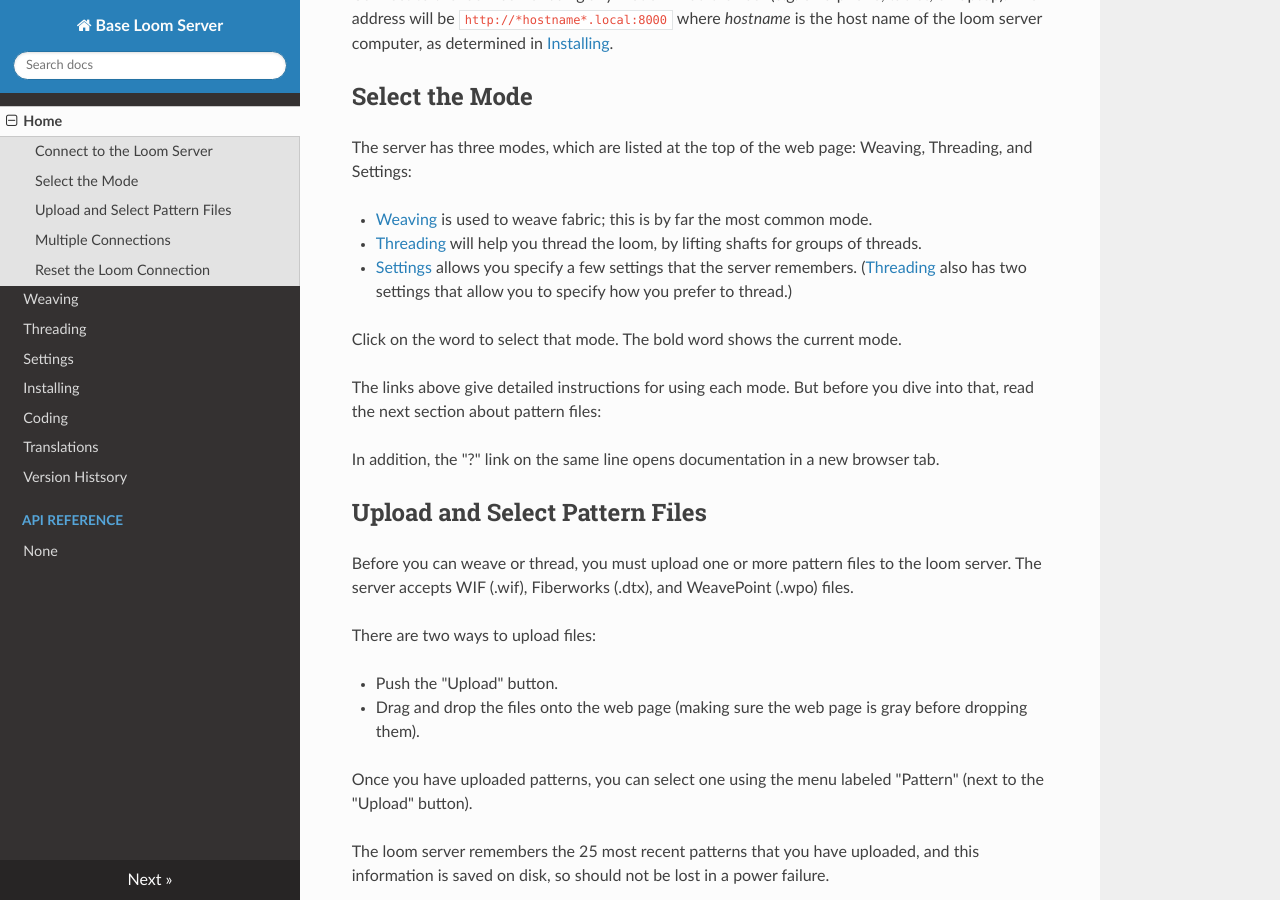
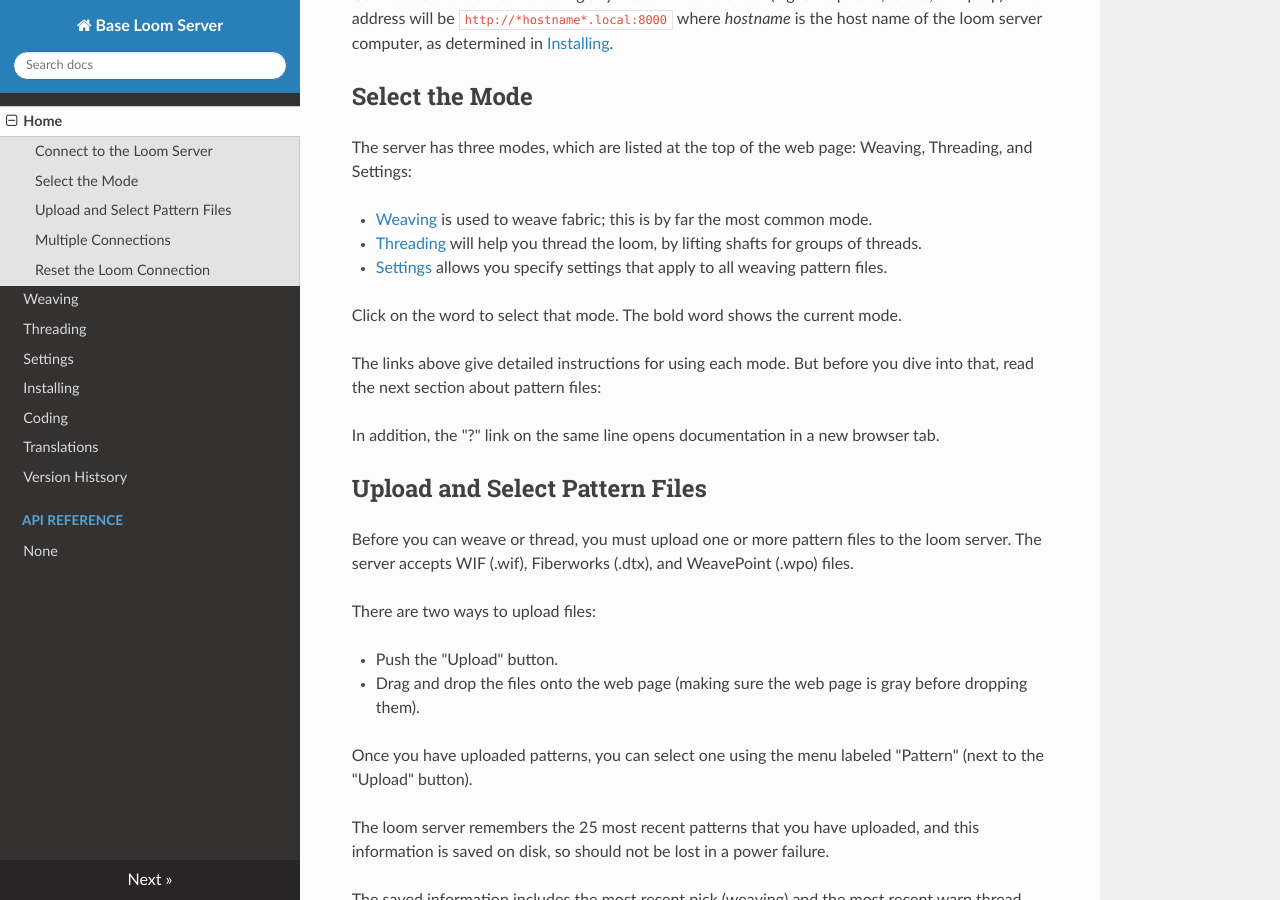
Before and after one commit to r-owen/base_loom_server, an MkDocs documentation site: the page built from docs/index.md, in a window 1280 px wide and 900 px high, scrolled down 449 px. Built offline with MkDocs 1.6.1, drawn with Linux system fonts in a browser that asks for light colours; nearby versions of some CDN libraries.

Commit message:
Update the documentation

```diff
--- a/docs/index.md
+++ b/docs/index.md
@@ -21,8 +21,7 @@ The server has three modes, which are listed at the top of the web page: Weaving
 
 * [Threading](threading.md) will help you thread the loom, by lifting shafts for groups of threads.
 
-* [Settings](settings.md) allows you specify a few settings that the server remembers.
-  ([Threading](threading.md) also has two settings that allow you to specify how you prefer to thread.)
+* [Settings](settings.md) allows you specify settings that apply to all weaving pattern files.
 
 Click on the word to select that mode.
 The bold word shows the current mode.
```
Also changed, not shown: docs/threading.md (+1 -1 lines).
